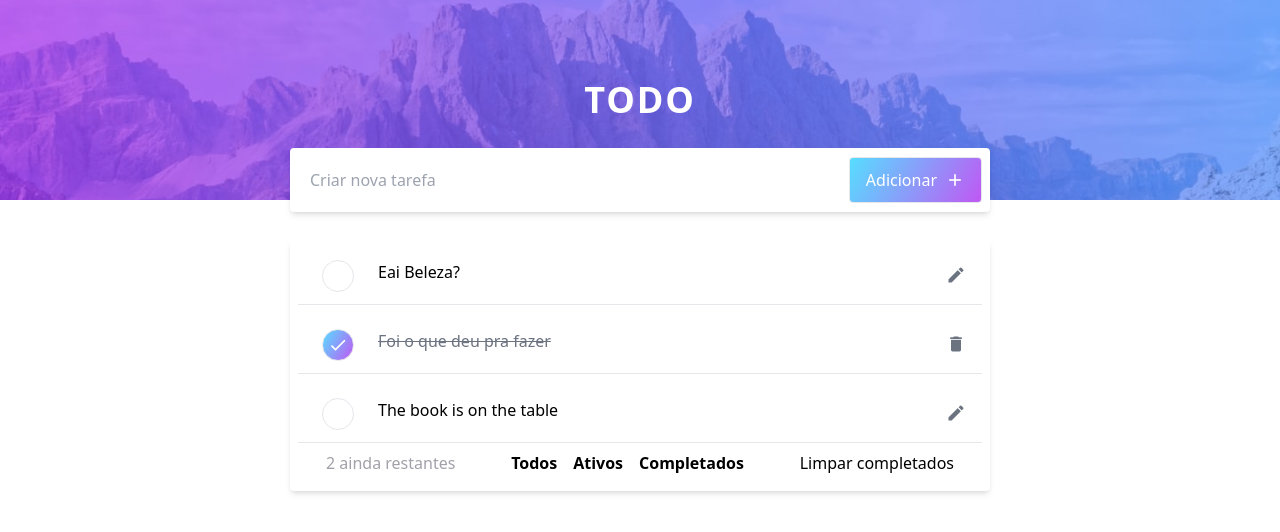
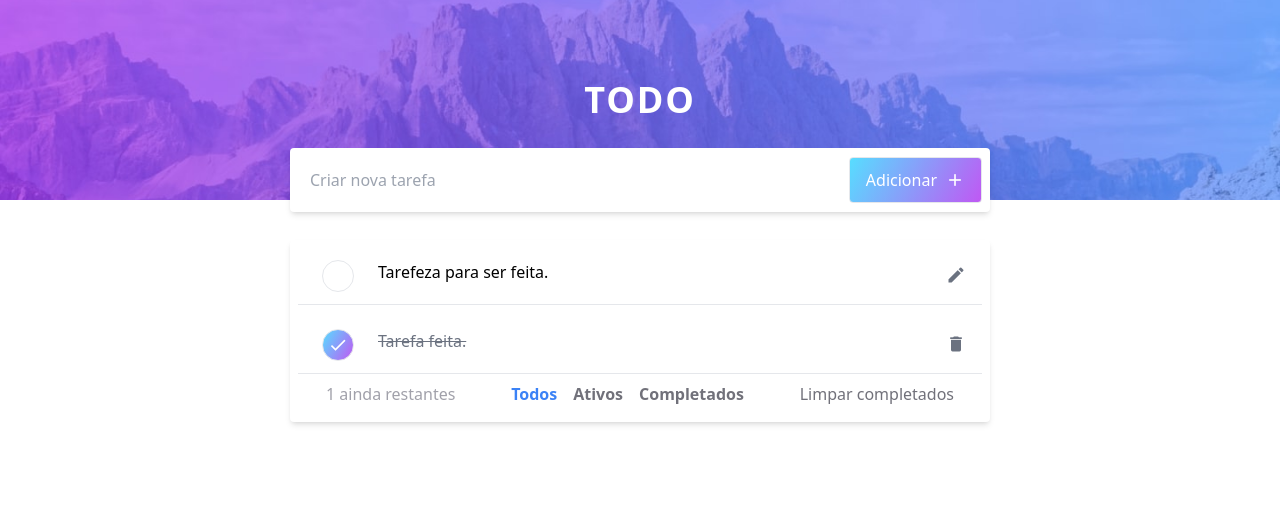
Before and after one commit to AltamiroF-22/TODO_NUXT, a Nuxt app: page / in a window 1280 px wide. Shown: the top 532 px of the page. Built offline with nearby package versions, Linux system fonts and the light colour scheme.

Commit message:
active states on the taskFooter and data default values changed

```diff
--- a/components/TaskFooter.vue
+++ b/components/TaskFooter.vue
@@ -1,36 +1,54 @@
 <template>
-    <div class="py-2 px-7 flex items-center justify-between w-full ">
-        <p class="text-zinc-400">{{ countItemsLeft }} ainda restantes</p>
-        <div class="flex gap-4">
-            <button @click="all" class="transition font-semibold hover:text-blue-500">Todos</button>
-            <button @click="actives" class="transition font-semibold hover:text-blue-500">Ativos</button>
-            <button @click="completed" class="transition font-semibold hover:text-blue-500">Completados</button>
-        </div>
-        <button class="transition hover:text-blue-500">Limpar completados</button>
-    </div>
+  <div class="py-2 px-7 flex items-center justify-between w-full text-zinc-500">
+      <p class="text-zinc-400">{{ countItemsLeft }} ainda restantes</p>
+      <div class="flex gap-4">
+          <button
+              @click="emit('all')"
+              :class="{'text-blue-500': filteringBy === 'all'}"
+              class="transition font-semibold hover:text-zinc-900"
+          >
+              Todos
+          </button>
+          <button
+              @click="emit('actives')"
+              :class="{'text-blue-500': filteringBy === 'actives'}"
+              class="transition font-semibold hover:text-zinc-900"
+          >
+              Ativos
+          </button>
+          <button
+              @click="emit('completed')"
+              :class="{'text-blue-500': filteringBy === 'completed'}"
+              class="transition font-semibold hover:text-zinc-900"
+          >
+              Completados
+          </button>
+      </div>
+      <button
+          @click="emit('deleteCompleted')"
+          class="transition hover:text-zinc-900"
+      >
+          Limpar completados
+      </button>
+  </div>
 </template>
 
 <script setup>
-import { computed, defineEmits } from 'vue';
+import { computed, defineProps, defineEmits } from 'vue';
 
 const props = defineProps({
-  task: Array
+task: Array,
+filteringBy: {
+  type: String,
+  default: 'all',
+  validator: value => ['all', 'actives', 'completed'].includes(value)
+}
 });
 
-const emit = defineEmits(['completed', 'actives','all']);
+const emit = defineEmits(['completed', 'actives', 'all', 'deleteCompleted']);
 
-const completed = () => {
-    emit('completed')
-}
-const actives = () => {
-    emit('actives')
-}
-const all = () => {
-    emit('all')
-}
-
-// Computed property para contar os itens ativos (não concluídos)
+// Computed para contar as tarefas ativas
 const countItemsLeft = computed(() => {
-  return (props.task || []).filter(t => !t.completed).length;
+return (props.task || []).filter(t => !t.completed).length;
 });
 </script>
--- a/pages/index.vue
+++ b/pages/index.vue
@@ -23,7 +23,14 @@
             @delete="deleteTask"
             @edit="editTask"/>
         </div>
-        <TaskFooter :task="data" v-if="data.length !== 0" @completed="toggleFilter" @actives="setActives" @all="setAll"/>
+        <TaskFooter
+            v-if="data.length !== 0"
+            :task="data"
+            :filteringBy="filteringBy"
+            @completed="toggleFilter"
+            @actives="setActives"
+            @all="setAll"
+            @deleteCompleted="deleteCompleted"/>
       </Container>
     </div>
   </div>
@@ -43,9 +50,8 @@ const resetEditingID = () => {
 
 // Lista de tarefas
 const data = ref([
-  { id: 1, completed: false, task: 'Eai Beleza?' },
-  { id: 2, completed: true, task: "Foi o que deu pra fazer" },
-  { id: 3, completed: false, task: "The book is on the table" },
+  { id: 1, completed: false, task: 'Tarefeza para ser feita.' },
+  { id: 2, completed: true, task: "Tarefa feita." },
 ])
 
 // Computed para filtrar dinamicamente
@@ -112,4 +118,8 @@ const setActives = () => {
 const setAll = () => {
   filteringBy.value = 'all'
 }
+
+const deleteCompleted = () => {
+  data.value = data.value.filter(t => !t.completed)
+}
 </script>
```
